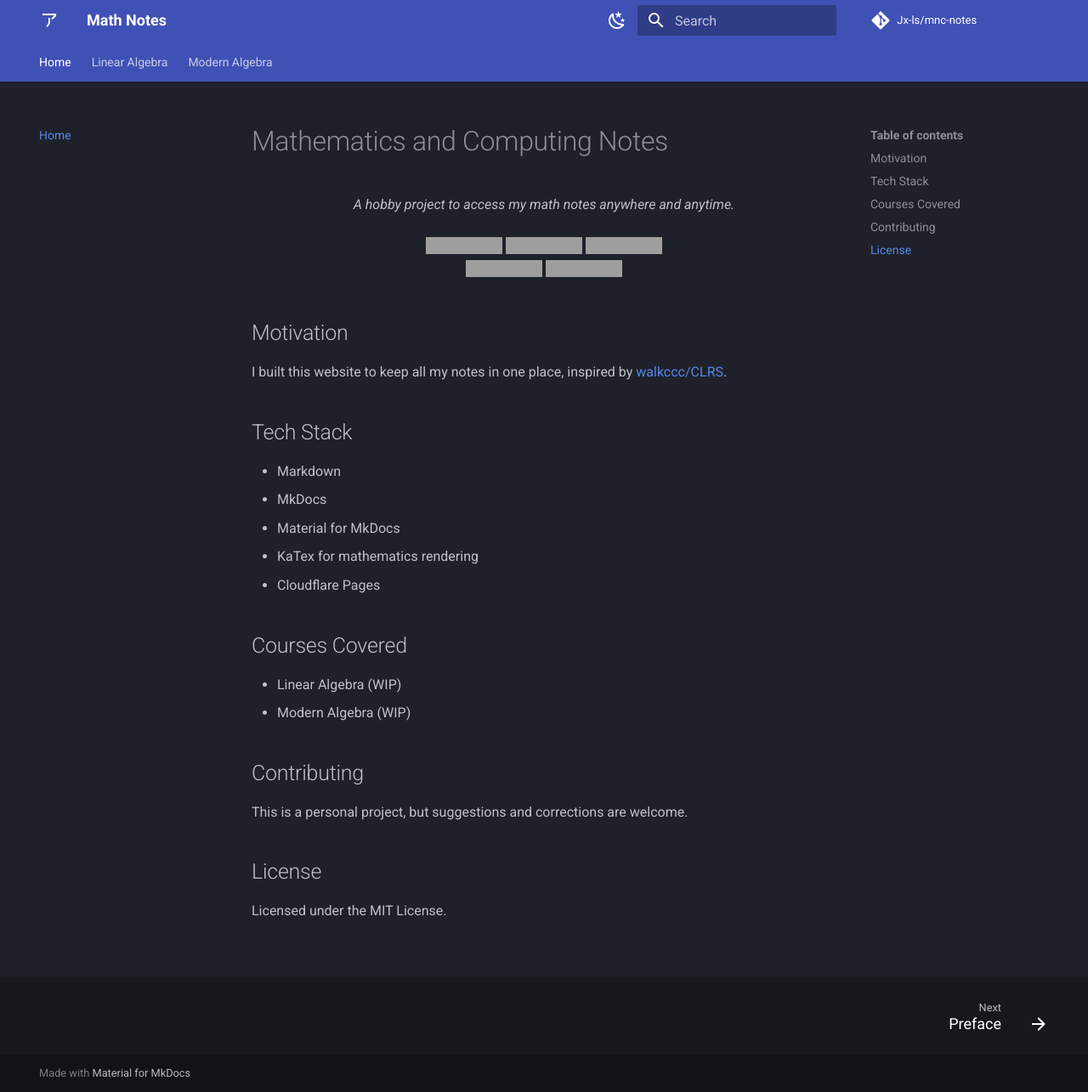
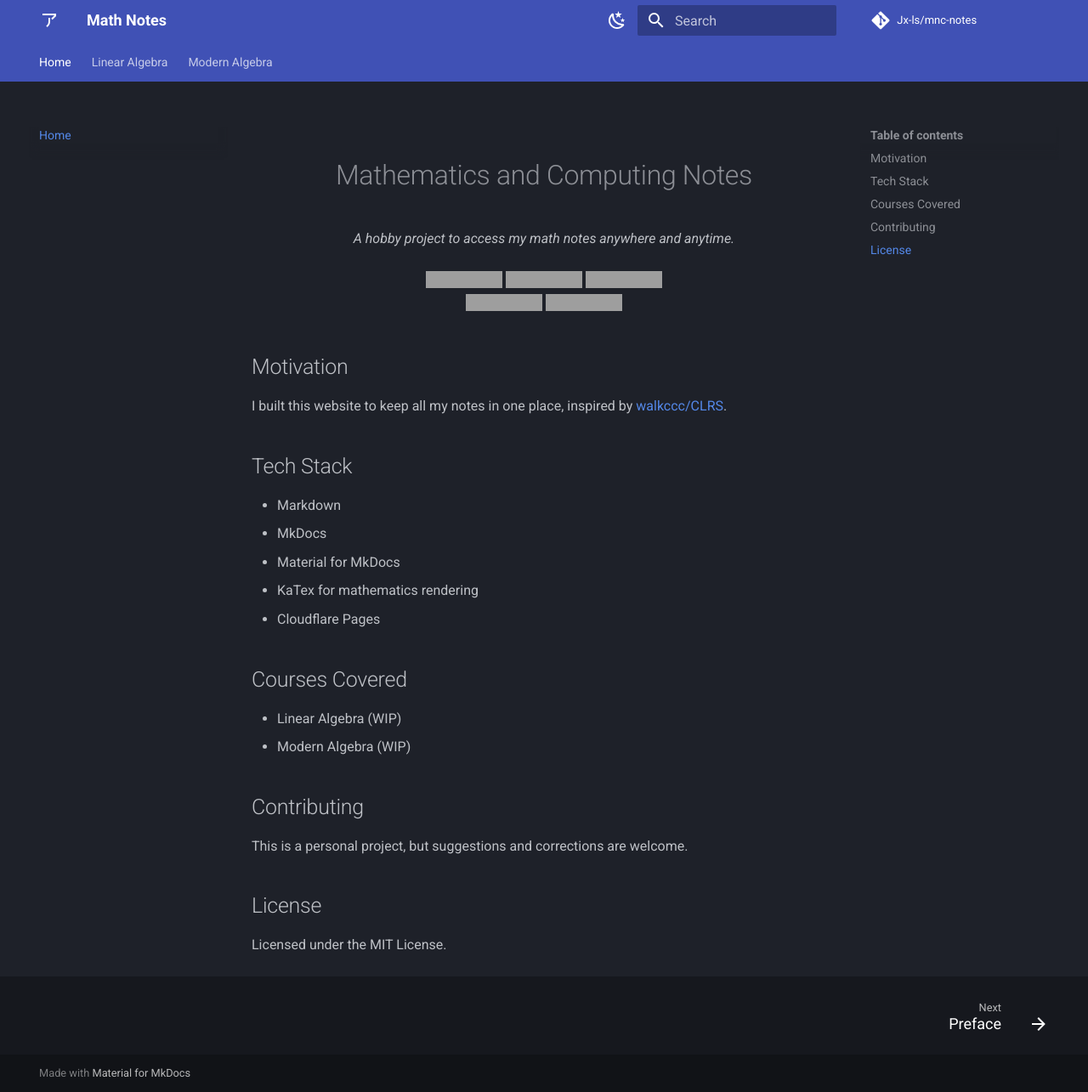
Before and after one commit to Jx-ls/mnc-notes, an MkDocs documentation site: the page built from docs/index.md, in a window 1280 px wide and 1285 px high. Shown: the whole window at 85% size. Built offline with MkDocs 1.6.1 and Material for MkDocs 9.7.7, drawn with Linux system fonts in a browser that asks for light colours; comment, search, counter and statistics services are not loaded; grey boxes are pictures that could not be loaded.

```diff
--- a/docs/index.md
+++ b/docs/index.md
@@ -1,7 +1,7 @@
-# Mathematics and Computing Notes
-
+#
 <div align="center">
-<span><i>A hobby project to access my math notes anywhere and anytime.</i></span>
+<h1>Mathematics and Computing Notes</h1>
+<i>A hobby project to access my math notes anywhere and anytime.</i>
 <br>
 <br>
 <img src="https://img.shields.io/badge/Markdown-239120.svg?logo=markdown&style=flat-square">
--- a/mkdocs.yml
+++ b/mkdocs.yml
@@ -70,4 +70,5 @@ nav:
       - Special Matrices: MA11005/22.md
       - Quadratic Forms: MA11005/23.md
       - Eigen Values of special matrices: MA11005/24.md
-  - Modern Algebra: MA21202/index.md
+  - Modern Algebra:
+    - Preface: MA21202/index.md
```
